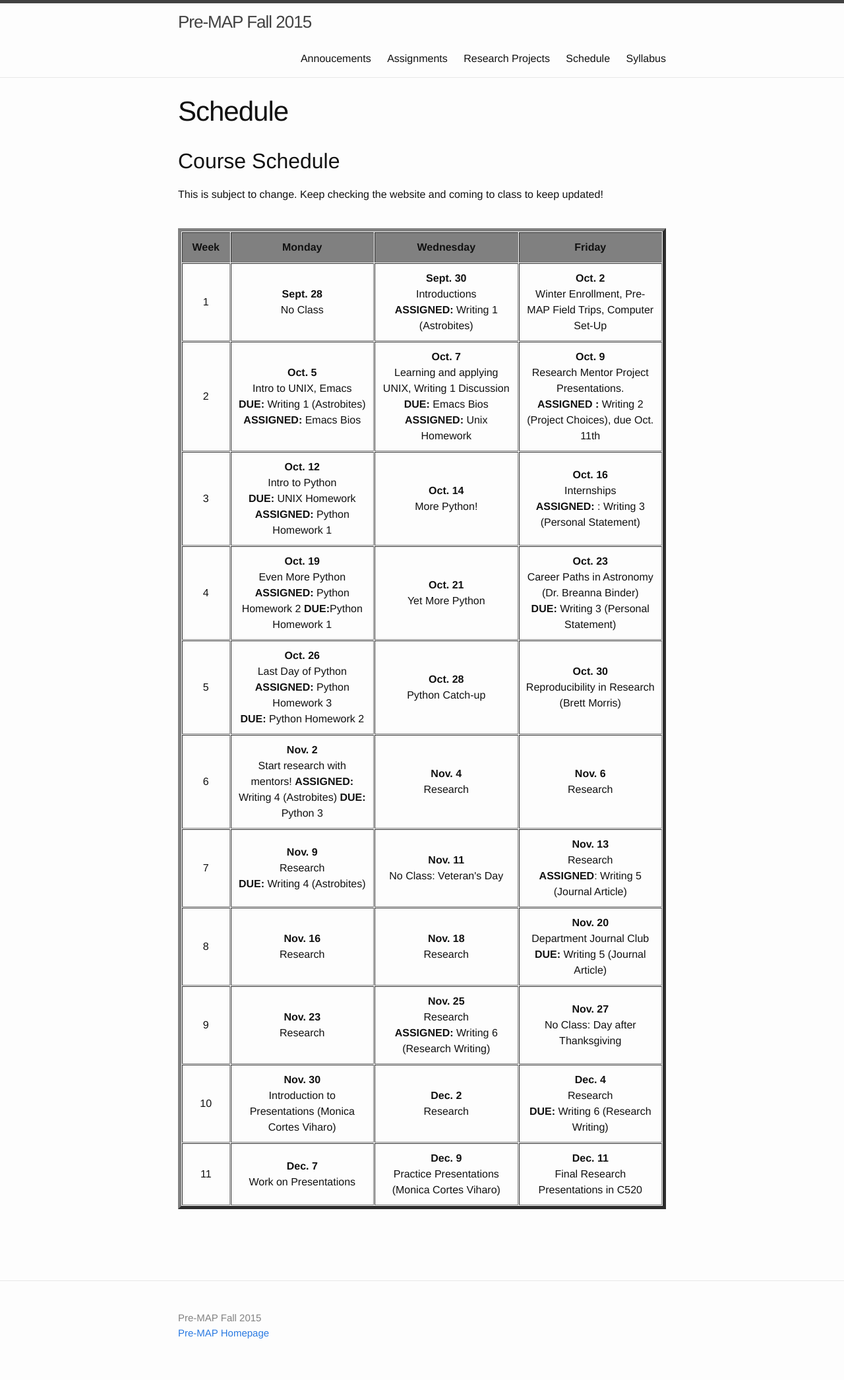
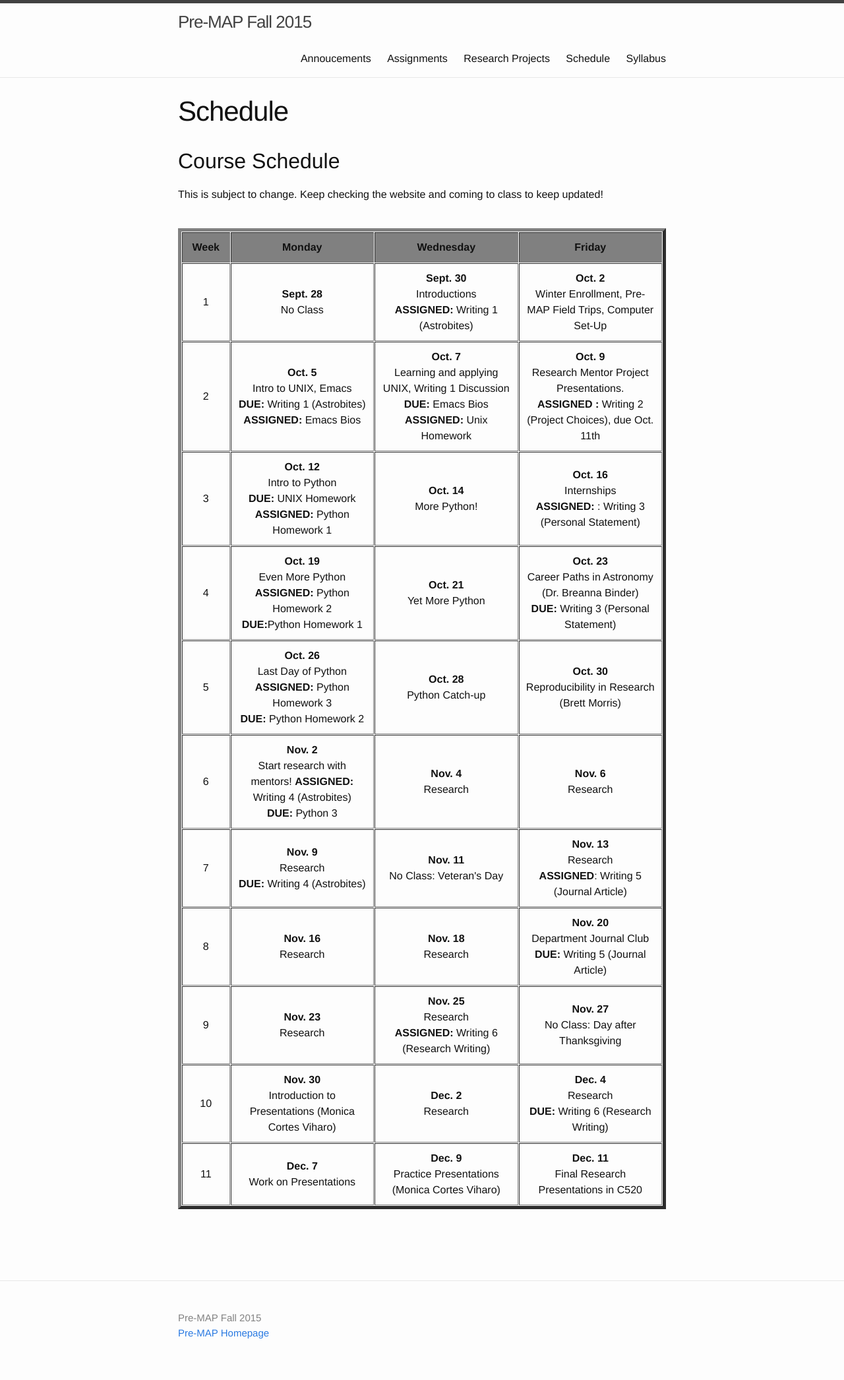
Before and after one commit to kgarofali/Pre-MAP, a Jekyll site: the page built from schedule.md, in a window 1280 px wide. Shown: the whole page at 66% size. Built offline with Jekyll 4.4.1, drawn with Linux system fonts in a browser that asks for light colours.

```diff
--- a/schedule.md
+++ b/schedule.md
@@ -37,7 +37,7 @@ This is subject to change. Keep checking the website and coming to class to keep
 </tr>
 <tr align="center">
 <td>4</td>
-<td><b>Oct. 19</b><br> Even More Python <br> <b> ASSIGNED: </b>Python Homework 2 <b>DUE:</b>Python Homework 1</td>
+<td><b>Oct. 19</b><br> Even More Python <br> <b> ASSIGNED: </b>Python Homework 2 <br> <b>DUE:</b>Python Homework 1</td>
 <td><b>Oct. 21</b><br> Yet More Python </td>
 <td><b>Oct. 23</b><br> Career Paths in Astronomy (Dr. Breanna Binder) <br> <b>DUE:</b> Writing 3 (Personal Statement)</td>
 </tr>
@@ -49,7 +49,7 @@ This is subject to change. Keep checking the website and coming to class to keep
 </tr>
 <tr align="center">
 <td>6</td>
-<td><b>Nov. 2</b><br> Start research with mentors! <b> ASSIGNED: </b> Writing 4 (Astrobites) <b>DUE:</b> Python 3 </td>
+<td><b>Nov. 2</b><br> Start research with mentors! <b> ASSIGNED: </b> Writing 4 (Astrobites) <br> <b>DUE:</b> Python 3 </td>
 <td><b>Nov. 4</b><br> Research </td>
 <td><b>Nov. 6</b><br> Research </td>
 </tr>
```
